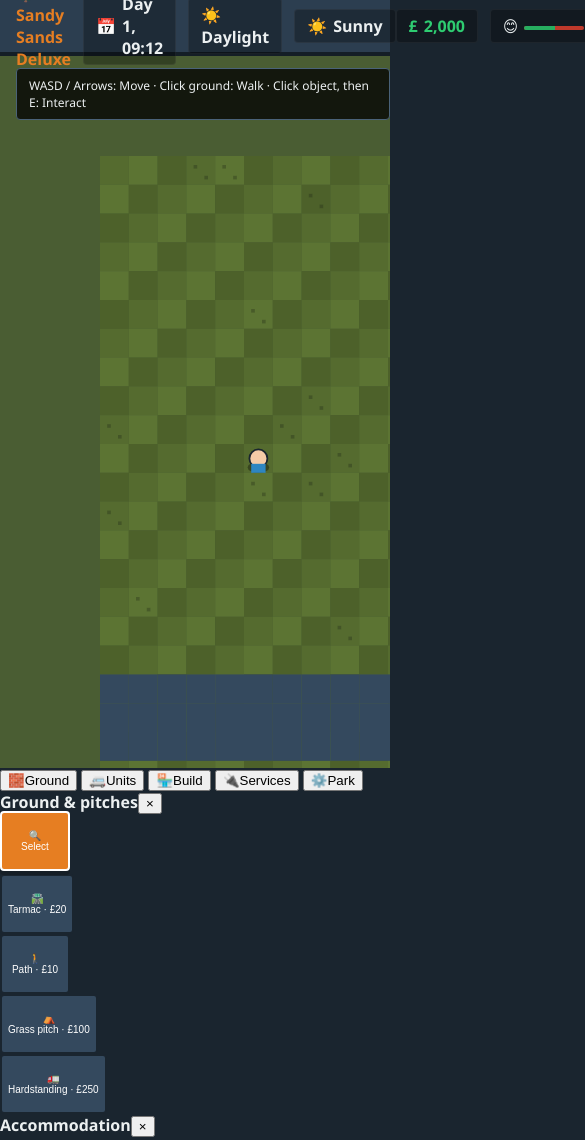
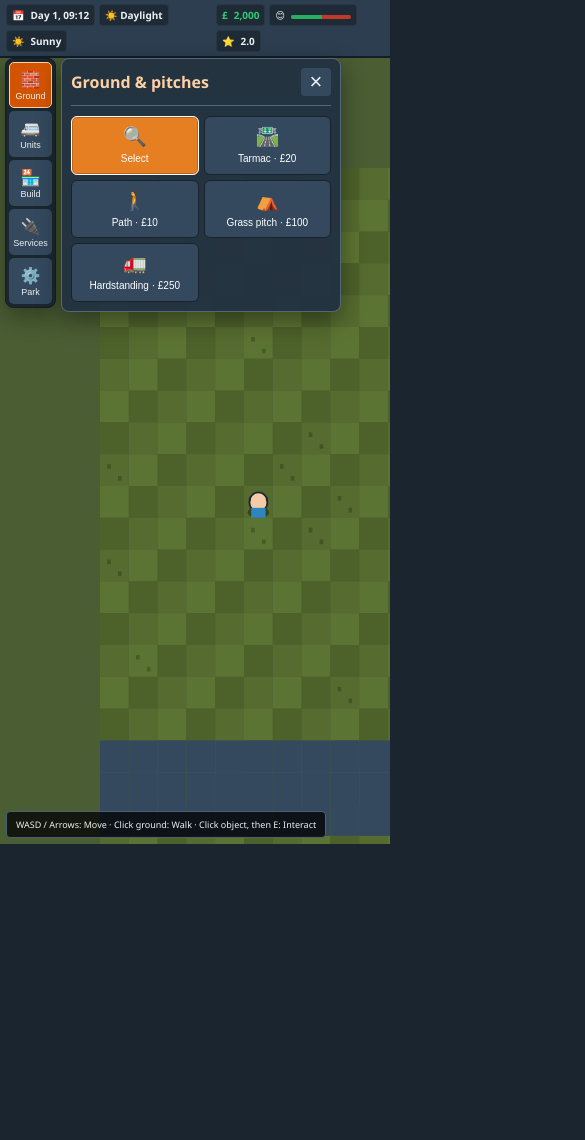
Before and after one commit to sharker-uk/CaravanWeb, a website: page index.html in a window 390 px wide. Shown: the top 1140 px of the page, 585 px wide, since content can reach past the window. After the commit the page ends 844 px from the top, so only its background shows below. Drawn offline with Linux system fonts and the light colour scheme.

Commit message:
ui: add responsive category menu styles

```diff
--- a/styles/main.css
+++ b/styles/main.css
@@ -40,3 +40,58 @@
         .demand-track { height: 6px; background: #17232d; border-radius: 3px; overflow: hidden; }
         #demand-fill { height: 100%; width: 0; background: #e67e22; transition: width 0.4s, background-color 0.4s; }
         #demand-capacity { grid-column: 1 / -1; color: var(--text-dim); font-size: 10px; font-weight: normal; }
+
+
+/* Responsive management menu: keep the park visible and move tools off the bottom edge. */
+#game-container { height: 100dvh; min-height: 0; }
+#top-bar { flex: 0 0 auto; min-height: 48px; height: auto; box-sizing: border-box; gap: 8px; padding: 5px 10px; border-bottom-width: 2px; }
+#top-bar .stat-group { gap: 6px; flex-wrap: wrap; }
+#top-bar .stat { padding: 4px 7px; font-size: 12px; }
+#park-name { white-space: nowrap; font-size: 13px; }
+.demand-stat { min-width: 135px; grid-template-columns: auto minmax(45px, 70px); }
+canvas { display: block; width: 100%; flex: 1 1 auto; min-height: 0; }
+#build-menu { position: absolute; z-index: 20; left: 10px; top: 62px; display: flex; align-items: flex-start; gap: 8px; max-height: calc(100dvh - 74px); }
+#menu-tabs { display: flex; flex-direction: column; gap: 5px; padding: 5px; background: rgba(26,37,47,.96); border: 1px solid var(--ui-border); border-radius: 8px; box-shadow: 0 8px 24px rgba(0,0,0,.35); }
+.menu-tab { width: 54px; min-height: 52px; display: flex; flex-direction: column; align-items: center; justify-content: center; gap: 2px; border: 1px solid transparent; border-radius: 5px; background: #34495e; color: var(--text); cursor: pointer; font-size: 19px; }
+.menu-tab span { font-size: 10px; }
+.menu-tab:hover { background: #4a6278; }
+.menu-tab.active { background: var(--accent); border-color: #ffd2a8; }
+.menu-panel { display: none; width: min(320px, calc(100vw - 88px)); max-height: calc(100dvh - 86px); overflow-y: auto; box-sizing: border-box; padding: 12px; background: rgba(35,50,64,.97); border: 1px solid #526779; border-radius: 8px; box-shadow: 0 8px 24px rgba(0,0,0,.4); }
+.menu-panel.active { display: block; }
+.menu-heading { display: flex; align-items: center; justify-content: space-between; gap: 8px; padding-bottom: 9px; margin-bottom: 10px; border-bottom: 1px solid #526779; color: #ffd0a4; }
+.menu-close { border: 0; border-radius: 4px; color: var(--text); background: #34495e; font-size: 22px; width: 30px; height: 28px; cursor: pointer; }
+.menu-description { margin: 0 0 10px; color: var(--text-dim); font-size: 11px; line-height: 1.4; }
+.tool-grid { display: grid; grid-template-columns: repeat(2, minmax(0, 1fr)); gap: 7px; }
+.tool-btn { min-width: 0; width: 100%; min-height: 60px; height: auto; box-sizing: border-box; padding: 8px 5px; gap: 5px; border: 1px solid #18232d; border-radius: 6px; background: #34495e; color: white; cursor: pointer; display: flex; flex-direction: column; align-items: center; justify-content: center; font-size: 19px; transition: background .12s, border-color .12s; }
+.tool-btn span { font-size: 11px; line-height: 1.25; text-align: center; overflow-wrap: anywhere; }
+.tool-btn:hover { background: #4a6278; }
+.tool-btn.active { background: var(--accent-bright); border-color: #fff; box-shadow: inset 0 0 0 1px rgba(0,0,0,.2); transform: none; }
+.speed-control { align-items: stretch; gap: 8px; font-size: 12px; }
+.speed-control input { width: 100%; }
+.settings-group { margin-top: 14px; padding: 12px 4px 2px; border-top: 1px solid #526779; }
+#menu-reopen { display: none; align-self: flex-start; width: 48px; height: 48px; border: 1px solid #607586; border-radius: 8px; background: rgba(35,50,64,.96); color: white; font-size: 22px; cursor: pointer; box-shadow: 0 5px 16px rgba(0,0,0,.35); }
+#build-menu.collapsed #menu-tabs, #build-menu.collapsed .menu-panel { display: none !important; }
+#build-menu.collapsed #menu-reopen { display: block; }
+#interaction-hint { top: auto; bottom: 12px; left: 12px; max-width: min(430px, calc(100vw - 24px)); font-size: 11px; padding: 6px 9px; }
+#inspector { top: 62px; right: 10px; width: min(240px, calc(100vw - 28px)); box-sizing: border-box; max-height: calc(100dvh - 76px); overflow-y: auto; padding: 10px; }
+#toast { top: 62px; max-width: calc(100vw - 32px); text-align: center; box-sizing: border-box; }
+@media (max-width: 900px) {
+  #top-bar { align-items: flex-start; }
+  #top-bar .stat-group { gap: 4px; }
+  .demand-stat { display: none; }
+}
+@media (max-width: 600px) {
+  #top-bar { padding: 4px 6px; }
+  #top-bar .stat { font-size: 10px; padding: 3px 5px; }
+  #park-name { display: none; }
+  #build-menu { left: 5px; top: 58px; gap: 5px; max-height: calc(100dvh - 64px); }
+  #menu-tabs { padding: 3px; gap: 3px; }
+  .menu-tab { width: 43px; min-height: 46px; font-size: 16px; }
+  .menu-tab span { font-size: 9px; }
+  .menu-panel { width: min(280px, calc(100vw - 64px)); max-height: calc(100dvh - 70px); padding: 9px; }
+  .tool-grid { gap: 5px; }
+  .tool-btn { min-height: 52px; }
+  .tool-btn span { font-size: 10px; }
+  #inspector { top: auto; bottom: 42px; right: 6px; width: min(220px, calc(100vw - 70px)); max-height: 55dvh; }
+  #interaction-hint { bottom: 6px; left: 6px; max-width: calc(100vw - 12px); font-size: 9px; }
+}
```
